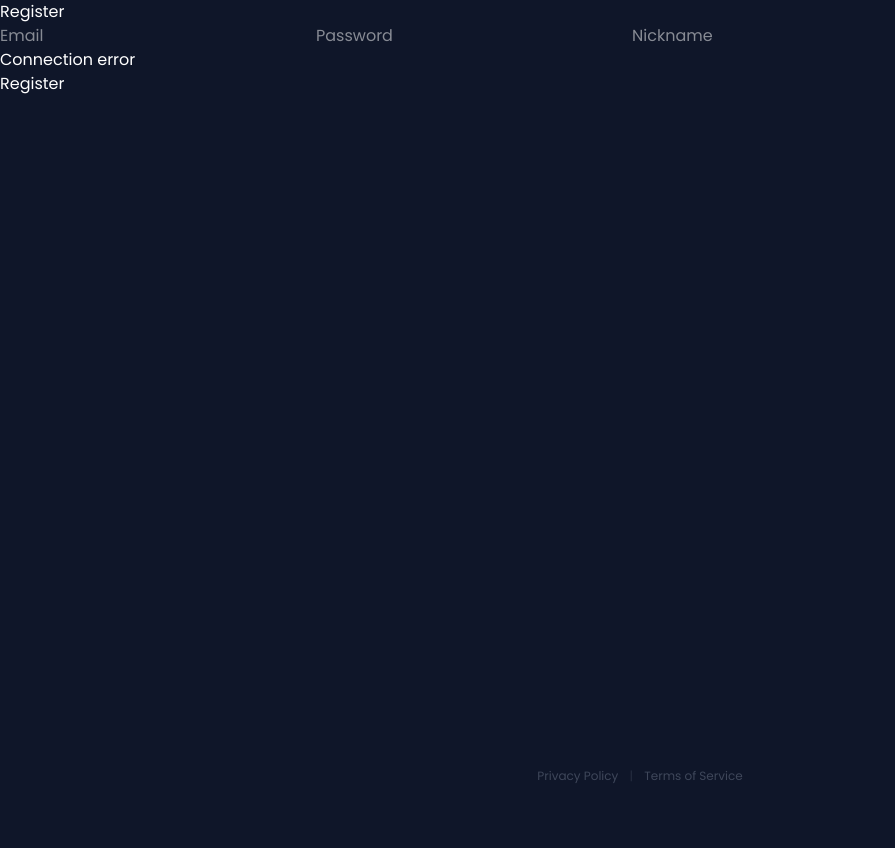
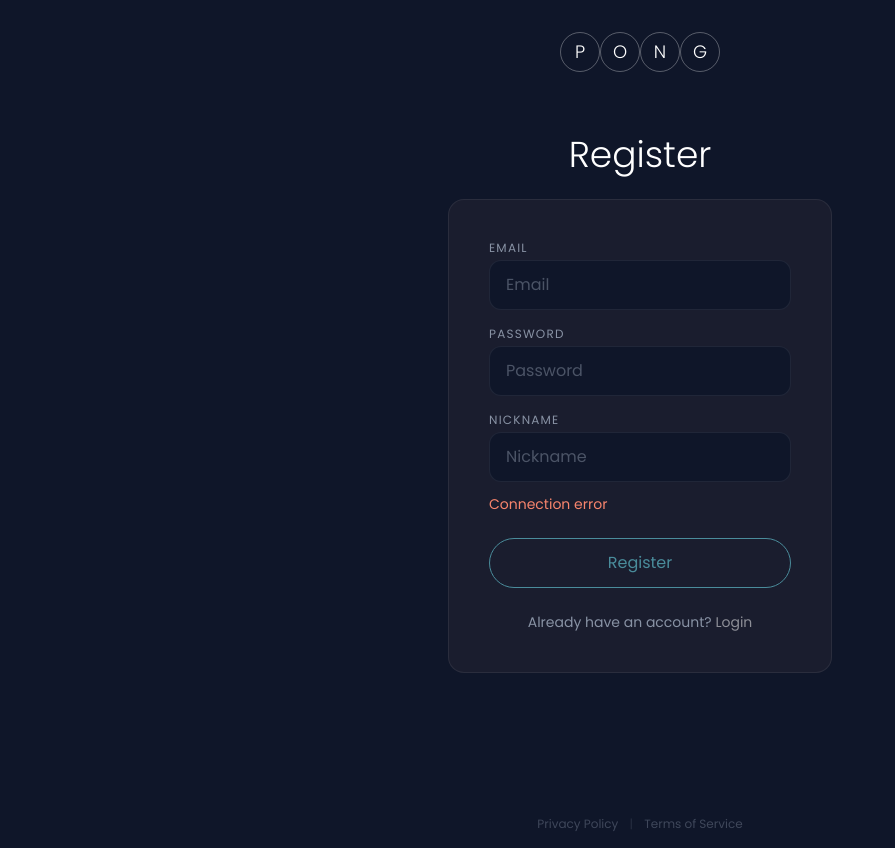
Before and after one commit to nakoriko/42transcendence, a Vue app in the folder frontend/: page /register in a window 1280 px wide. Both pictures are taken after a click on the button "Register". Shown: the whole page, without its empty margins (0-895 px from the left). Before the commit the page ends 800 px from the top, so only its background shows below. Built offline with nearby package versions, Linux system fonts and the light colour scheme; no server answers.

Commit message:
refactor:update login and register pages with design system

```diff
--- a/frontend/src/views/LoginView.vue
+++ b/frontend/src/views/LoginView.vue
@@ -2,6 +2,9 @@
 import { ref } from 'vue'
 import { useRouter } from 'vue-router'
 import AppLogo from '@/components/AppLogo.vue'
+import AppCard from '@/components/AppCard.vue'
+import AppInput from '@/components/AppInput.vue'
+import AppButton from '@/components/AppButton.vue'
 
 
 const email = ref('')
@@ -45,39 +48,37 @@ async function handleLogin() {
     </div>
 
     <!-- Контент по центру -->
-    <div class="flex-1 flex flex-col items-center justify-center gap-6">
+    <div class="flex-1 flex flex-col items-center justify-center gap-6 -mt-16">
 
-      <h1 class="text-3xl font-light text-white">Login</h1>
+      <h1 class="page-title">Login</h1>
 
-      <div class="bg-navy-800 border border-white/[0.07] rounded-[16px] p-10 w-full max-w-sm">
+      <AppCard class="w-full max-w-sm">
+        <div class="space-y-4">
+          <AppInput
+            v-model="email"
+            label="Email"
+            type="email"
+            placeholder="Enter your email"
+            autocomplete="email"
+          />
 
-        <div class="space-y-4">
-          <div>
-            <label class="block text-xs text-muted mb-1 uppercase tracking-widest">Email</label>
-            <input v-model="email" type="email" placeholder="Enter your email"
-              class="w-full bg-navy-900 border border-white/[0.07] rounded-xl px-4 py-3 text-white placeholder:text-muted/50 focus:outline-none focus:border-teal/50 transition" />
-          </div>
-          <div>
-            <label class="block text-xs text-muted mb-1 uppercase tracking-widest">Password</label>
-            <input v-model="password" type="password" placeholder="Enter your password"
-              class="w-full bg-navy-900 border border-white/[0.07] rounded-xl px-4 py-3 text-white placeholder:text-muted/50 focus:outline-none focus:border-teal/50 transition" />
-          </div>
+            <AppInput
+            v-model="password"
+            label="Password"
+            type="password"
+            placeholder="Enter your password"
+          />
         </div>
 
         <p v-if="error" class="text-coral text-sm mt-3">{{ error }}</p>
 
-        <button @click="handleLogin"
-          class="w-full mt-6 border border-teal text-teal py-3 rounded-[50px] hover:bg-sage hover:border-transparent hover:text-navy-900 transition">
-          Login
-        </button>
+        <AppButton class="w-full mt-6" @click="handleLogin">Login</AppButton>
 
-        <p class="text-center text-muted text-sm mt-6">
+        <p class="secondary-text text-center mt-6">
           No account?
-          <RouterLink to="/register" class="text-teal hover:text-sand transition">Register</RouterLink>
+          <RouterLink to="/register" class="link">Register</RouterLink>
         </p>
-
+      </AppCard>
       </div>
     </div>
-
-  </div>
 </template>
--- a/frontend/src/views/RegisterView.vue
+++ b/frontend/src/views/RegisterView.vue
@@ -1,6 +1,11 @@
 <script setup>
 import { ref } from 'vue'
 import { useRouter } from 'vue-router'
+
+import AppLogo from '@/components/AppLogo.vue'
+import AppCard from '@/components/AppCard.vue'
+import AppInput from '@/components/AppInput.vue'
+import AppButton from '@/components/AppButton.vue'
 
 const email = ref('')
 const password = ref('')
@@ -38,12 +43,32 @@ async function handleRegister() {
 </script>
 
 <template>
-  <div>
-    <h1>Register</h1>
-    <input id="email" name="email" v-model="email" type="email" autocomplete="email" placeholder="Email" />
-    <input id="password" name="password" v-model="password" type="password" autocomplete="new-password" placeholder="Password" />
-    <input id="nickname" name="nickname" v-model="nickname" type="text" autocomplete="username" placeholder="Nickname" />
-    <p v-if="error">{{ error }}</p>
-    <button @click="handleRegister">Register</button>
+
+  <div class="min-h-screen bg-navy-900 flex flex-col px-4">
+    <div class="pt-8 flex justify-center">
+      <AppLogo />
+    </div>
+
+    <div class="flex-1 flex flex-col items-center justify-center gap-6 -mt-16">
+        <h1 class="page-title">Register</h1>
+
+        <AppCard class="w-full max-w-sm">
+            <div class="space-y-4">
+            <AppInput v-model="email" label="Email" type="email" placeholder="Email"/>
+            <AppInput v-model="password" label="Password" type="password" placeholder="Password"/>
+            <AppInput v-model="nickname" label="Nickname" type="text" placeholder="Nickname"/>
+            </div>
+
+
+            <p v-if="error" class="text-coral text-sm mt-3">{{ error }}</p>
+            <AppButton class="w-full mt-6" @click="handleRegister">Register</AppButton>
+
+            <p class="secondary-text text-center mt-6">
+            Already have an account?
+            <RouterLink to="/login" class="link">Login</RouterLink>
+            </p>
+        </AppCard>
+
+    </div>
   </div>
 </template>
```
